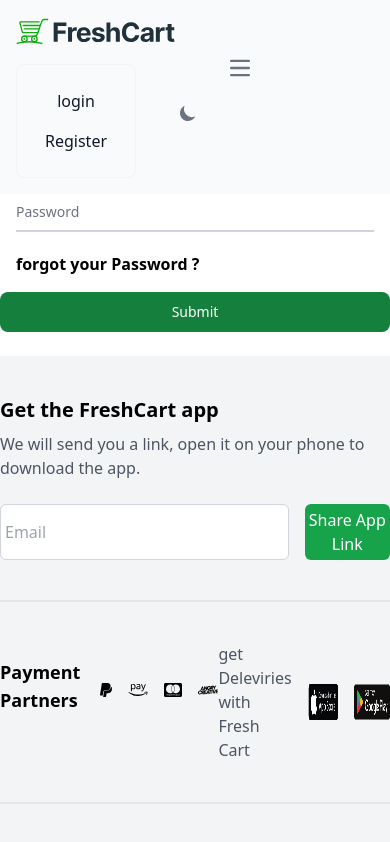
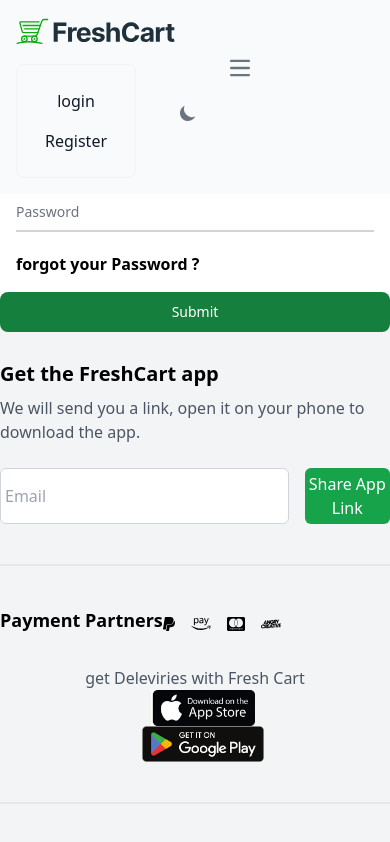
Before and after one commit to salmaaa9/e-commerce, a React (Vite) app: page /login in a window 390 px wide. Built offline with nearby package versions, Linux system fonts and the light colour scheme.

Commit message:
made footer responsive and product detail

```diff
--- a/src/Compenent/CategorySlider/CategorySlider.jsx
+++ b/src/Compenent/CategorySlider/CategorySlider.jsx
@@ -83,7 +83,7 @@
               return (
                 <div className="mt-10 m-auto" key={category.id}>
                   <img src={category.image} alt="" className="h-[200px] w-full object-cover"/>
-                  <h2 className="text-2xl font-bold">{category.name}</h2>
+                  <h2 className="text-2xl font-bold text-center md:text-start">{category.name}</h2>
                 <div/>
                 </div>
               )})}
--- a/src/Compenent/Footer/Footer.jsx
+++ b/src/Compenent/Footer/Footer.jsx
@@ -29,8 +29,8 @@
           </button>
         </form>
 
-        <div className="flex justify-between border-y-2 border-gray-200 dark:border-slate-600 py-10 mt-10">
-        <div className="mb-6 flex items-center gap-5">
+        <div className="flex flex-col md:flex-row justify-between border-y-2 border-gray-200 dark:border-slate-600 py-10 mt-10">
+        <div className="mb-6 flex items-center">
           <h4 className="text-lg font-semibold mb-2">Payment Partners</h4>
           <div className="flex space-x-4">
             <FontAwesomeIcon icon={faPaypal}/>
@@ -40,7 +40,7 @@
           </div>
         </div>
 
-        <div className="flex items-center space-x-4">
+        <div className="flex flex-col md:flex-row items-center space-x-4">
           <p className="text-gray-600">get Deleviries with Fresh Cart</p>
           <a href="#">
             <img src={appStore} alt="App Store" className="h-9" />
--- a/src/Compenent/ProductCard/ProductCard.jsx
+++ b/src/Compenent/ProductCard/ProductCard.jsx
@@ -111,7 +111,7 @@
 
         {/* heart and add to cart */}
         <div className="absolute bottom-3 flex gap-3 justify-between overflow-hidden">
-        <button onClick={()=>{addToCart(p.id)}} className="bg-green-600 py-2 px-24 rounded-md text-center translate-y-52 group-hover:translate-y-0 transition duration-200 ease-in-out">+ add</button>
+        <button onClick={()=>{addToCart(p.id)}} className="bg-green-600 py-1 md:py-2 px-3 sm:px-16 md:px-24 rounded-md text-center translate-y-52 group-hover:translate-y-0 transition duration-200 ease-in-out">+ add</button>
         <FontAwesomeIcon  onClick={()=>{addWishList(p.id)}} className = {`text-2xl ${heart[p.id] && 'text-red-700'} `} icon={faHeart}/>
         </div>
 
--- a/src/Compenent/ProductDetails/ProductDetails.jsx
+++ b/src/Compenent/ProductDetails/ProductDetails.jsx
@@ -101,13 +101,13 @@
 }
   return (
   <>
-  <div className="grid sm:grid-cols-12 m-20 items-center">
+  <div className="grid sm:grid-cols-12 m-6 sm:m-10 md:m-20 items-center">
     <div className="col-span-4">
       <img src={product?.imageCover} alt={product?.title} className="w-10/12"/>
     </div>
     <div className="col-span-8 ">
 
-      <div className="flex justify-start gap-40">
+      <div className="flex justify-start gap-2 sm:gap-20 md:gap-40">
 
       <div className="left">
       <h1 className="text-3xl mb-3">{product?.title}</h1>
```
